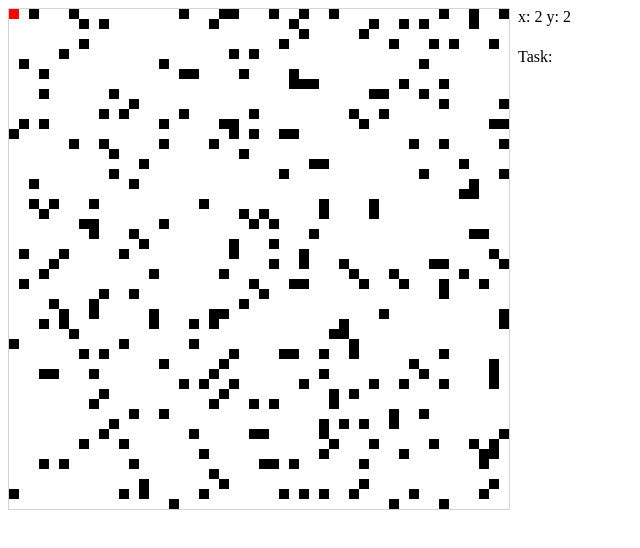
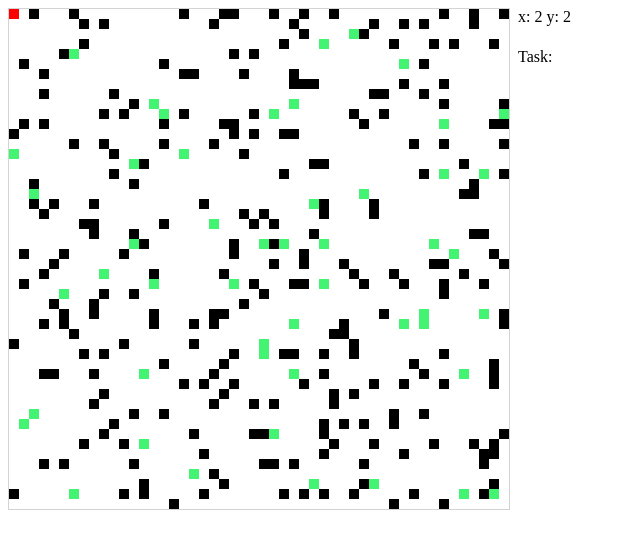
Before and after one commit to Herwi/Inteligentny-traktor, a plain HTML site: page index.html in a window 1280 px wide. Shown: the whole page, without its empty margins (0-640 px from the left). Drawn offline with nearby package versions, Linux system fonts and the light colour scheme.

Commit message:
roslinki

```diff
--- a/index.html
+++ b/index.html
@@ -1,6 +1,7 @@
 <head>
   <script src="https://cdnjs.cloudflare.com/ajax/libs/jquery/3.3.1/jquery.min.js"></script>
   <script src="js/astar.js"></script>
+  <script src="js/plants.js"></script>
   <script src="js/main.js"></script>
   <style>
     canvas {
--- a/js/main.js
+++ b/js/main.js
@@ -60,6 +60,7 @@ $( document ).ready(function () {
     }
   }
   console.log("LOADED");
+  rozstawRosliny();
   drawMap();
   ctx3.fillRect(pos.x*2 -4, pos.y*2 -4, 10, 10);
   ctx2.fillStyle = "#c0c0c0";
--- a/js/plants.js
+++ b/js/plants.js
@@ -1,5 +1,9 @@
+let plants = [];
+let plantsReady = false;
+
 class Plant {
   constructor(roslina) {
+    this.roslina = roslina;
     this.nawodnienie = Math.floor((Math.random())*10)/10;
     this.naslonecznienie = Math.floor((Math.random())*10)/10;
     this.poziom_stresu = Math.floor((Math.random())*10)/10;
@@ -13,3 +17,35 @@ class Plant {
     this.dojrzala = 'nie';
   }
 }
+
+function rozstawRosliny() {
+  for(let i = 0; i < 10; i++) {
+    plants.push(new Plant('Ogorek'));
+    plants.push(new Plant('Pomidor'));
+    plants.push(new Plant('Cebula'));
+    plants.push(new Plant('Zyto'));
+    plants.push(new Plant('Ziemniaki'));
+  }
+  for(let i in plants) {
+    let x = Math.floor(Math.random() * 50);
+    let y = Math.floor(Math.random() * 50);
+    while(true) {
+      if(graph[x*5] && graph[x*5][y*5] && graph[x*5][y*5].color == null) {
+        for(let x1 = x*5; x1 < (x + 1) * 5; x1++) {
+          for(let y1 = y*5; y1 < (y + 1) * 5; y1++) {
+            //console.log("graph x:" + x + "(" + (i*10) + "," + ((i + 1) * 10) + ") y: " + y + "(" + (j*10) + "," + ((j + 1) * 10) + ")");
+            graph[x1][y1].color = "#42f471";
+            graph[x1][y1].plant = plants[i];
+          }
+        }
+        break;
+      }
+      else {
+        x = Math.floor(Math.random() * 50);
+        y = Math.floor(Math.random() * 50);
+      }
+    }
+  }
+  console.log("ROZSTAWIONE");
+  drawMap();
+}
```
